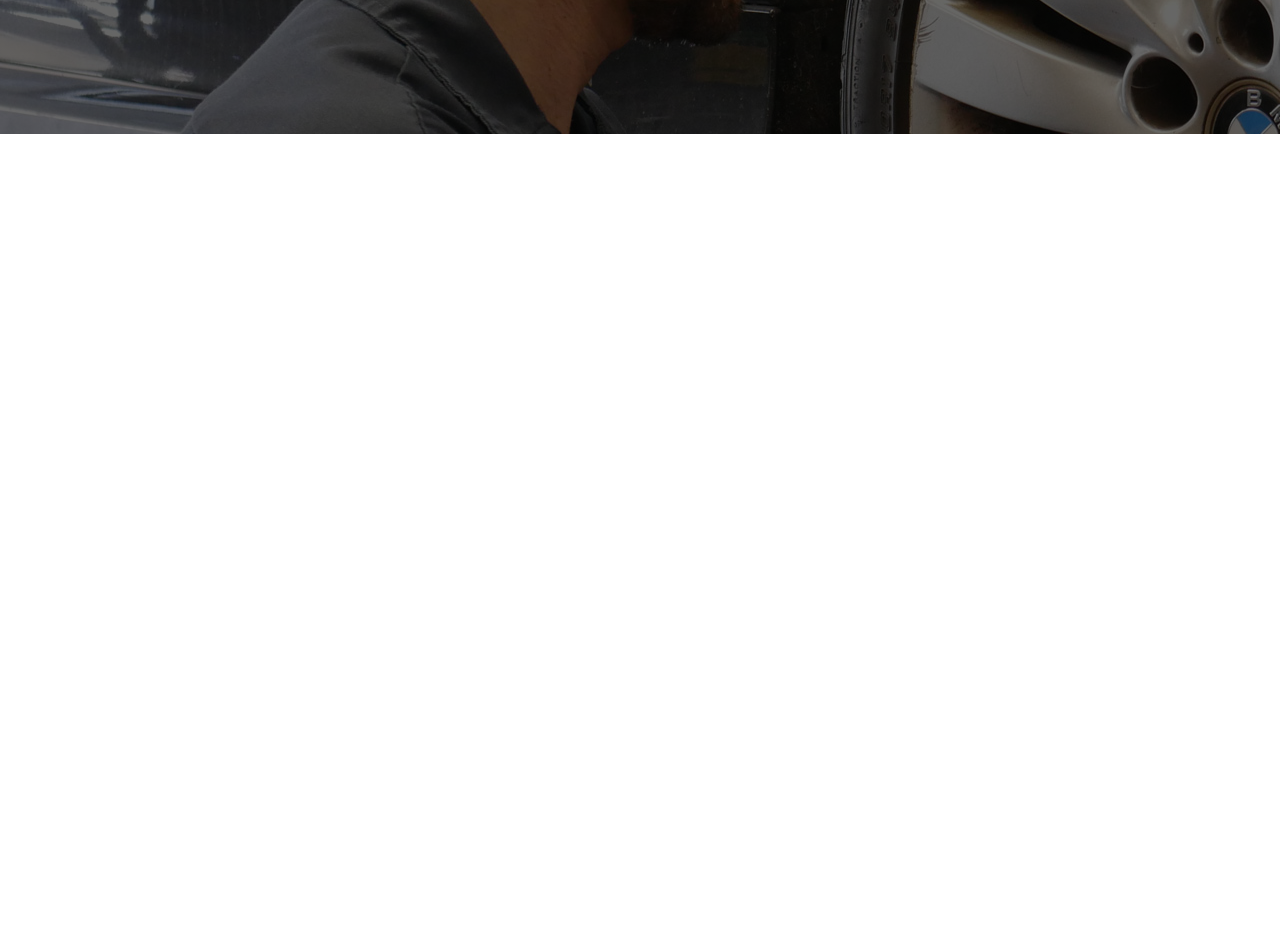
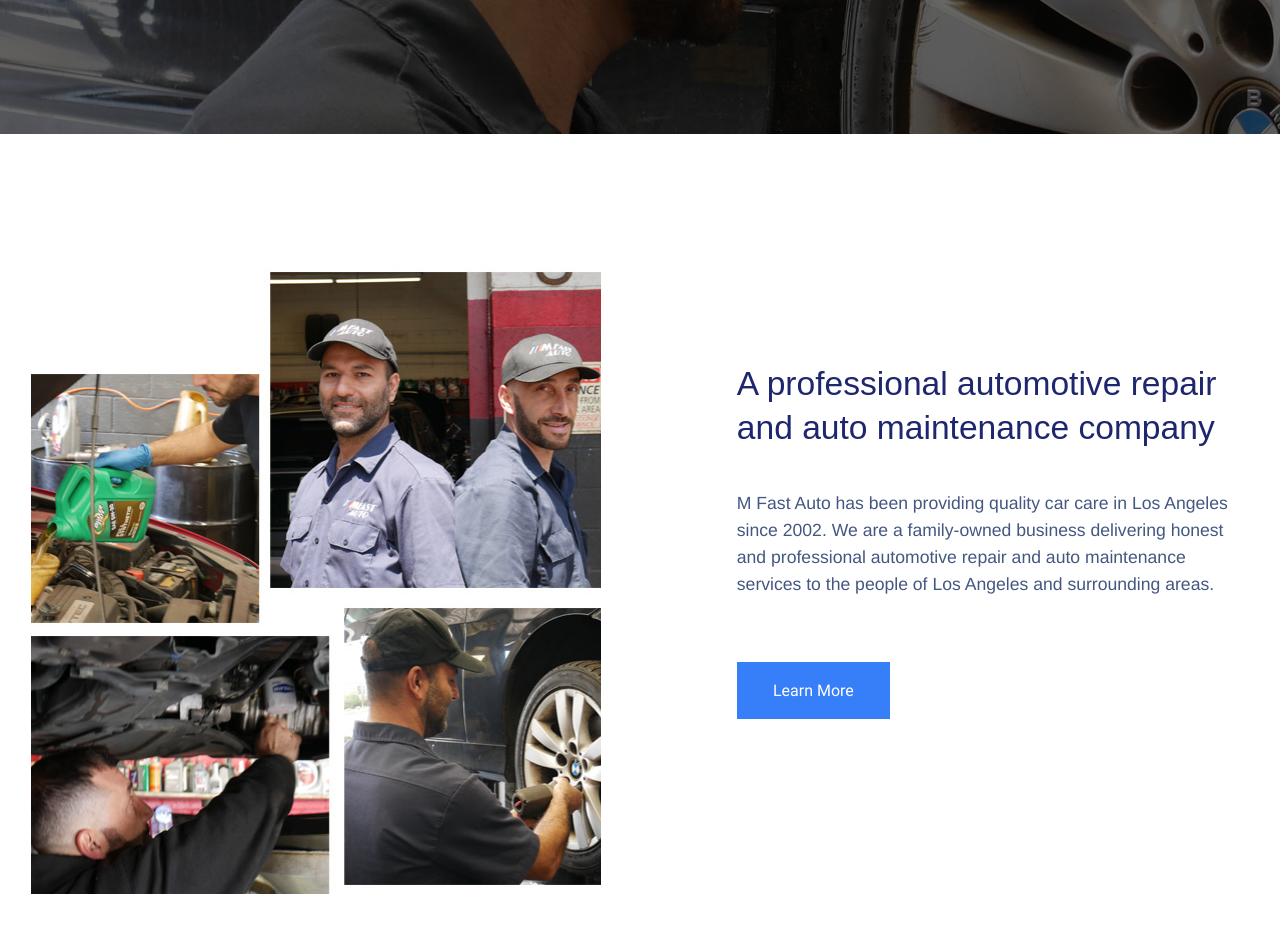
Before and after one commit to xKairus/mFastAuto, a React (Vite) app: page / in a window 1280 px wide. Shown: the part 2620-3552 px from the top of the page. Before the commit the page ends 2754 px from the top, so only its background shows below. Built offline with nearby package versions, Linux system fonts and the light colour scheme.

Commit message:
feat: add Professionalism component

```diff
--- a/src/App.tsx
+++ b/src/App.tsx
@@ -1,6 +1,7 @@
 import Experience from "./components/Experience/Experience";
 import Guarantees from "./components/Guarantees/Guarantees";
 import Lead from "./components/Lead/Lead";
+import Professionalism from "./components/Professionalism/Professionalism";
 import Service from "./components/Service/Service";
 
 function App() {
@@ -10,6 +11,7 @@ function App() {
       <Service />
       <Experience />
       <Guarantees />
+      <Professionalism />
     </>
   );
 }
--- /dev/null
+++ b/src/components/Professionalism/Professionalism.module.css
@@ -0,0 +1,29 @@
+.pro {
+  padding: 6.25rem 0;
+}
+
+.container {
+  display: flex;
+  justify-content: center;
+  gap: 8.5rem;
+}
+
+.img {
+  background-image: url("./../../assets/auto-service5.jpg");
+  background-repeat: no-repeat;
+  width: 35.6rem;
+  height: 41.25rem;
+}
+
+.info {
+    max-width: 32rem;
+}
+
+.info h2{
+    margin-top: 8rem;
+    margin-bottom: 2.5rem;
+}
+
+.info p{
+    margin-bottom: 4rem;
+}
--- /dev/null
+++ b/src/components/Professionalism/Professionalism.tsx
@@ -0,0 +1,18 @@
+import { sectionHeaders } from "../../data/typography";
+import Button from "../Button/Button";
+import { SectionHeader } from "../SectionHeader/SectionHeader";
+import styles from "./Professionalism.module.css";
+
+export default function Professionalism() {
+  return (
+    <section className={styles.pro}>
+      <div className={styles.container}>
+        <div className={styles.img}></div>
+        <div className={styles.info}>
+          <SectionHeader {...sectionHeaders.professionalism} size="small" />
+          <Button>Learn More</Button>
+        </div>
+      </div>
+    </section>
+  );
+}
```
